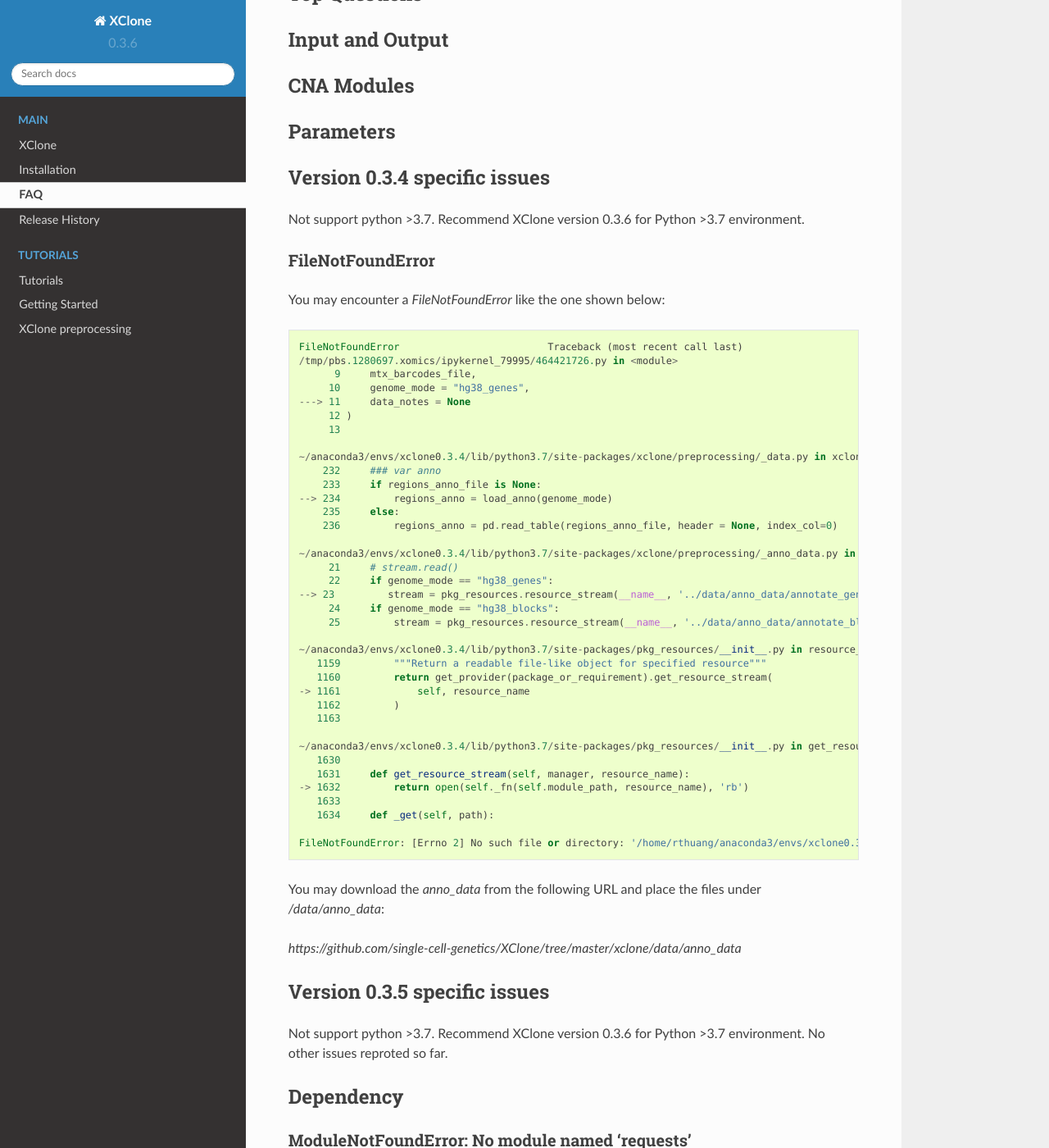
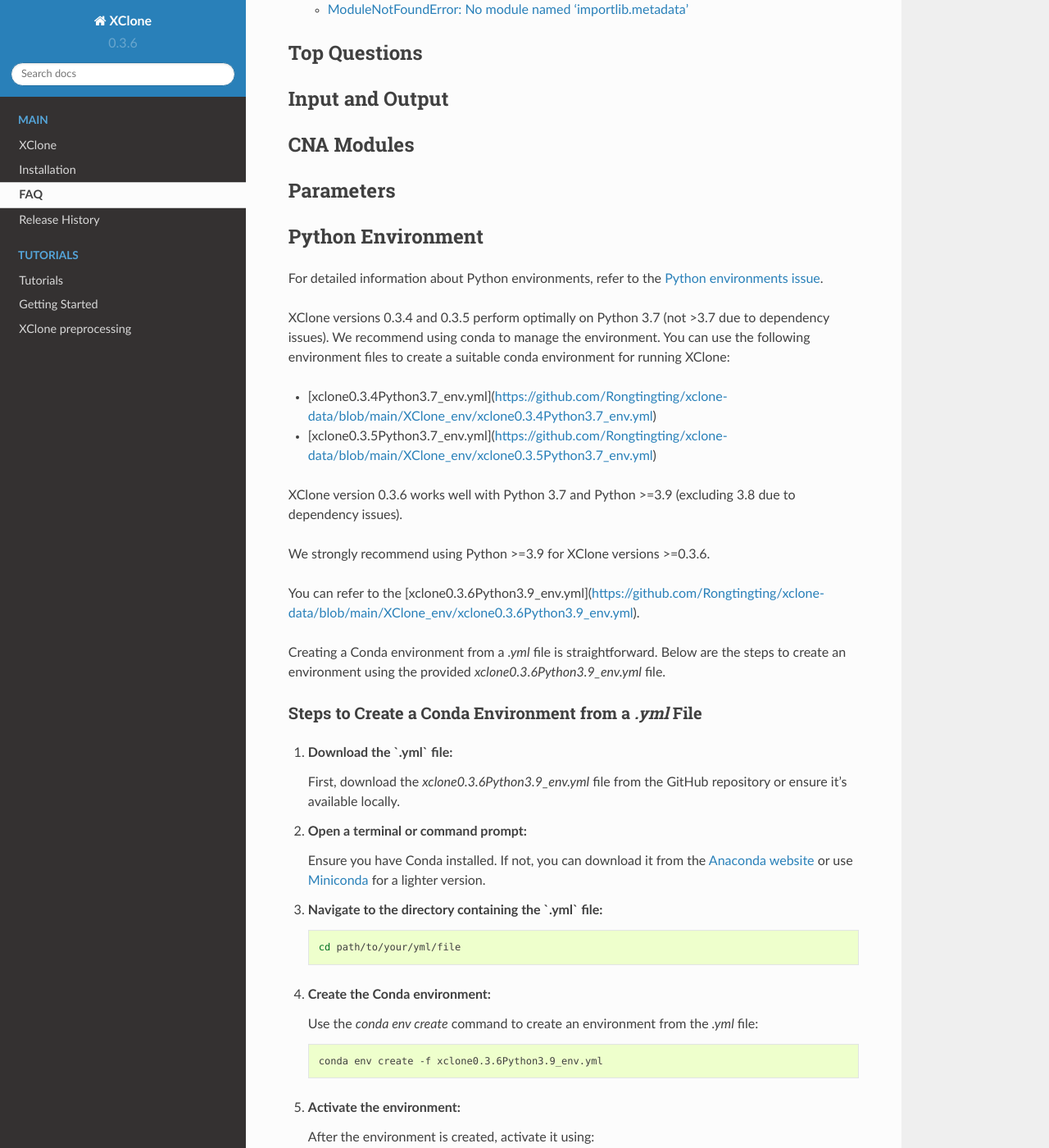
Before and after one commit to single-cell-genetics/XClone, a Sphinx documentation site: the page built from docs/FAQ.rst, in a window 1280 px wide and 1400 px high, scrolled down 484 px. Shown: the whole window at 82% size. Built offline with Sphinx 7.4.7 and the Read the Docs theme 2.0.0, drawn with Linux system fonts in a browser that asks for light colours; pages that are not in the unit, such as notebooks, are missing from menus; some of the changed text lies outside the part shown.

```diff
--- a/docs/FAQ.rst
+++ b/docs/FAQ.rst
@@ -17,10 +17,95 @@ CNA Modules
 Parameters
 ----------
 
-Version 0.3.4 specific issues
------------------------------
-Not support python >3.7.
-Recommend XClone version 0.3.6 for Python >3.7 environment.
+
+Python Environment
+------------------
+
+For detailed information about Python environments, refer to the `Python environments issue <https://github.com/single-cell-genetics/XClone/issues/6>`_.
+
+XClone versions 0.3.4 and 0.3.5 perform optimally on Python 3.7 (not >3.7 due to dependency issues). We recommend using conda to manage the environment.
+You can use the following environment files to create a suitable conda environment for running XClone:
+
+- [xclone0.3.4Python3.7_env.yml](https://github.com/Rongtingting/xclone-data/blob/main/XClone_env/xclone0.3.4Python3.7_env.yml)
+- [xclone0.3.5Python3.7_env.yml](https://github.com/Rongtingting/xclone-data/blob/main/XClone_env/xclone0.3.5Python3.7_env.yml)
+
+
+XClone version 0.3.6 works well with Python 3.7 and Python >=3.9 (excluding 3.8 due to dependency issues).
+
+We strongly recommend using Python >=3.9 for XClone versions >=0.3.6.
+
+You can refer to the [xclone0.3.6Python3.9_env.yml](https://github.com/Rongtingting/xclone-data/blob/main/XClone_env/xclone0.3.6Python3.9_env.yml).
+
+Creating a Conda environment from a `.yml` file is straightforward. Below are the steps to create an environment using the provided `xclone0.3.6Python3.9_env.yml` file.
+
+Steps to Create a Conda Environment from a `.yml` File
+~~~~~~~~~~~~~~~~~~~~~~~~~~~~~~~~~~~~~~~~~~~~~~~~~~~~~~~
+
+1. **Download the `.yml` file:**
+
+   First, download the `xclone0.3.6Python3.9_env.yml` file from the GitHub repository or ensure it's available locally.
+
+2. **Open a terminal or command prompt:**
+
+   Ensure you have Conda installed. If not, you can download it from the `Anaconda website <https://www.anaconda.com/products/distribution>`__ or use `Miniconda <https://docs.conda.io/en/latest/miniconda.html>`__ for a lighter version.
+
+3. **Navigate to the directory containing the `.yml` file:**
+
+   .. code-block:: sh
+
+      cd path/to/your/yml/file
+
+4. **Create the Conda environment:**
+
+   Use the `conda env create` command to create an environment from the `.yml` file:
+
+   .. code-block:: sh
+
+      conda env create -f xclone0.3.6Python3.9_env.yml
+
+5. **Activate the environment:**
+
+   After the environment is created, activate it using:
+
+   .. code-block:: sh
+
+      conda activate xclone_advancepy39
+
+
+   The name of the environment (`xclone_advancepy39`) is derived from the `name` field in the `.yml` file.
+
+### Verification
+
+After creating and activating the environment, you can verify the installation by checking the installed packages:
+
+.. code-block:: sh
+
+   conda list
+
+This command will display all the packages and their versions installed in your Conda environment.
+
+By following these steps, you should be able to create and activate a Conda environment based on the specifications provided in the `xclone0.3.6Python3.9_env.yml` file.
+
+
+Dependency requirements
+~~~~~~~~~~~~~~~~~~~~~~~~
+
+For dependency requirements recommended by Poetry, see [xclone0.3.6Python3.9Project.toml](https://github.com/Rongtingting/xclone-data/blob/main/XClone_env/xclone0.3.6Python3.9Project.toml).
+
+
+XClone Version 0.3.5 specific issues
+------------------------------------
+
+Only support python == 3.7.
+Recommend XClone version 0.3.6 for Python >=3.9 environment.
+No other issues reproted so far.
+
+
+
+XClone Version 0.3.4 specific issues
+------------------------------------
+Only support python == 3.7.
+Recommend XClone version 0.3.6 for Python >=3.7 environment.
 
 FileNotFoundError
 ~~~~~~~~~~~~~~~~~
@@ -73,12 +158,6 @@ You may download the `anno_data` from the following URL and place the files unde
 `https://github.com/single-cell-genetics/XClone/tree/master/xclone/data/anno_data`
 
 
-Version 0.3.5 specific issues
------------------------------
-
-Not support python >3.7.
-Recommend XClone version 0.3.6 for Python >3.7 environment.
-No other issues reproted so far.
 
 
 Dependency
@@ -93,7 +172,8 @@ You may encounter an error indicating that the `requests` module is not found (i
 
     pip install requests
 
-This Dependency issues solved in XClone version 0.3.6.
+This Dependency issues solved in XClone version >=0.3.6.
+
 
 ModuleNotFoundError: No module named 'importlib.metadata'
 ~~~~~~~~~~~~~~~~~~~~~~~~~~~~~~~~~~~~~~~~~~~~~~~~~~~~~~~~~
@@ -184,4 +264,8 @@ The most import step you may try is:
 
     pip install scanpy
 
-This Dependency issues solved in XClone version 0.3.6.
+This Dependency issues solved in XClone version >=0.3.6 (for Python >=3.9).
+
+For XClone version 0.3.6 (Python ==3.7), the ModuleNotFoundError: No module named 'importlib.metadata' error indicates that the importlib.metadata module is not found,
+which is unexpected given that importlib-metadata is included in setup.py and installed. This issue is likely due to the importlib.metadata module being available only in Python 3.8 and later.
+Since you are using Python 3.7, you need to install the backport package importlib-metadata.
--- a/setup.py
+++ b/setup.py
@@ -1,5 +1,5 @@
 """
-xclone - Inference of clonal Copy Number Variation in single cells
+xclone - Inference of clonal Copy Number Alterations in single cells
 See: https://github.com/single-cell-genetics/XClone
 """
 
@@ -31,7 +31,7 @@ setup(
     # https://packaging.python.org/en/latest/single_source_version.html
     version=__version__,
 
-    description='Inference of clonal Copy Number Variation in single cells',
+    description='Inference of clonal Copy Number Alterations in single cells',
     long_description=long_description,
 
     # The project's main homepage.
```
Also changed, not shown: docs/release.rst (+6 -2 lines), 2 other files.
